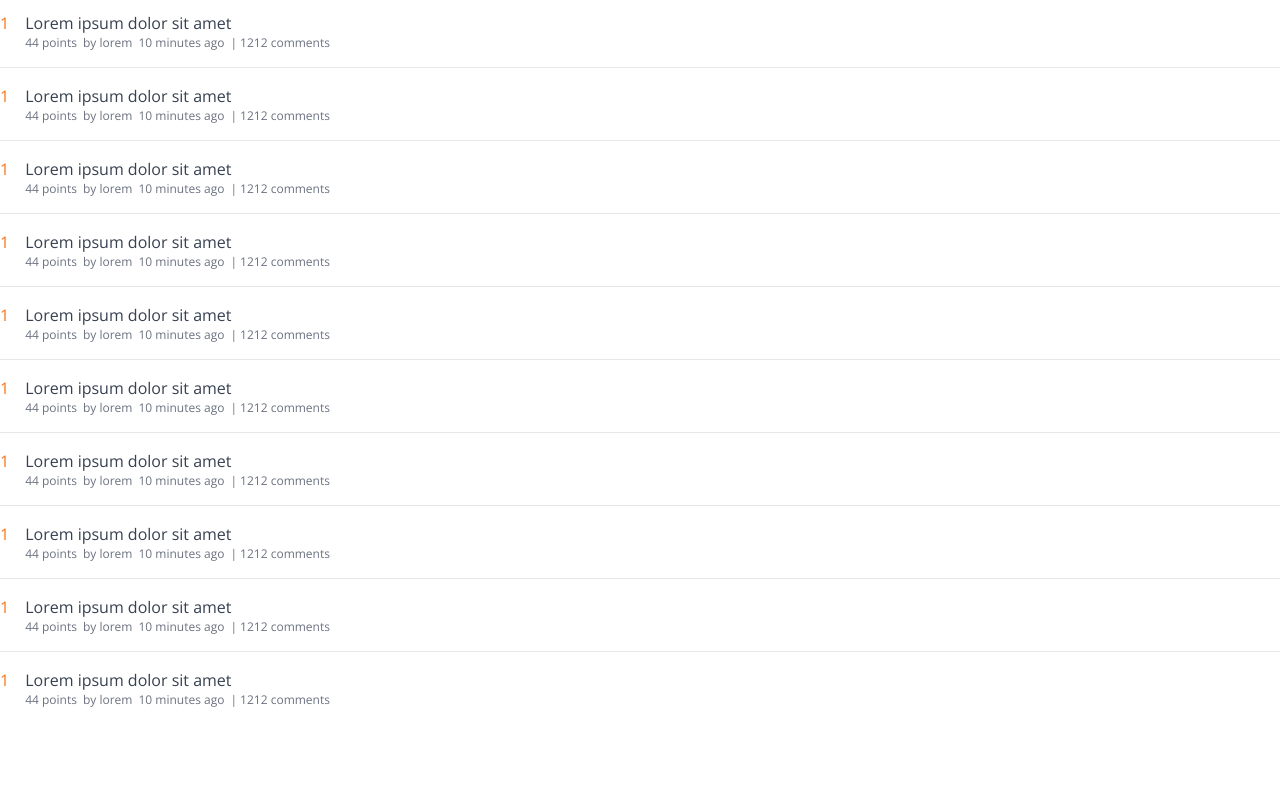
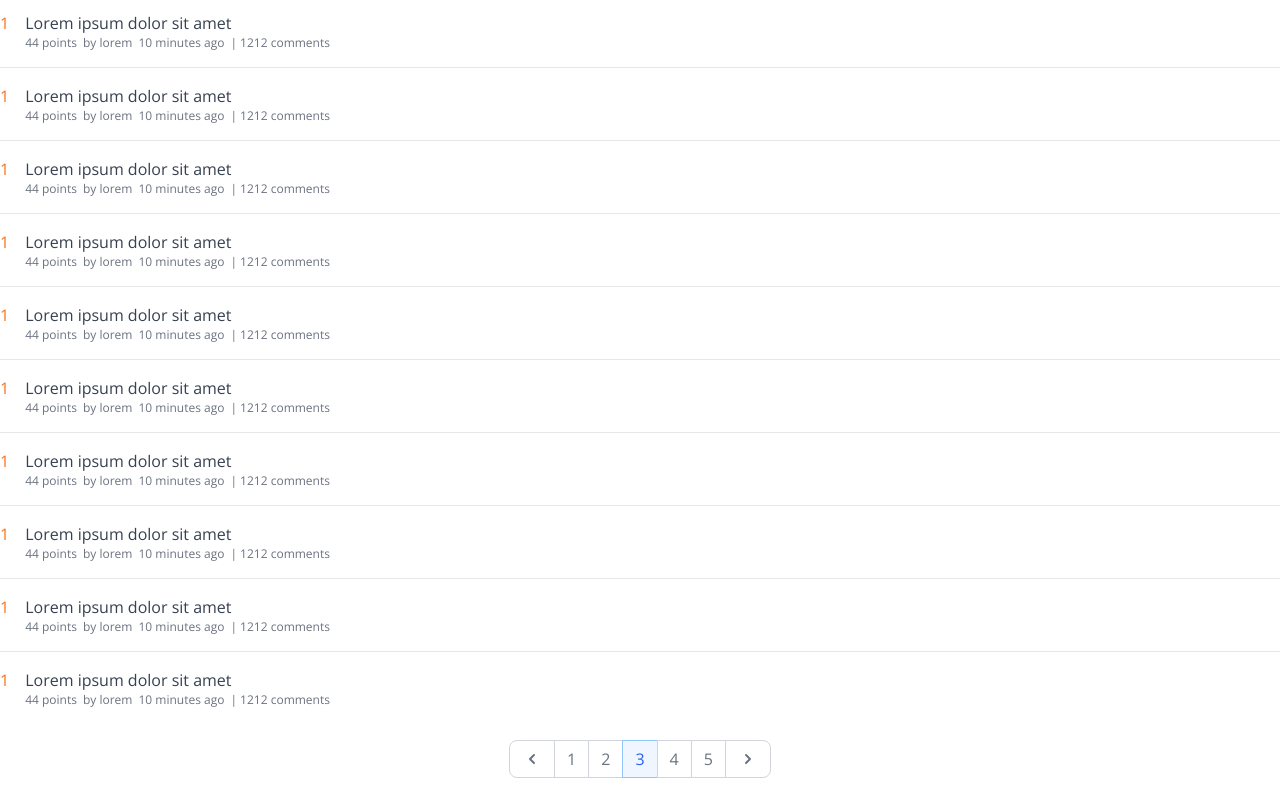
Before and after one commit to h4x0rlol/avito-test-task, a React (Vite) app: page /1 in a window 1280 px wide. Shown: the part 796-1596 px from the top of the page. Before the commit the page ends 1520 px from the top, so only its background shows below. Built offline with nearby package versions, Linux system fonts and the light colour scheme.

Commit message:
feat: add pagination slider

```diff
--- /dev/null
+++ b/src/components/PaginationComponent.tsx
@@ -0,0 +1,96 @@
+export const PaginationComponent = (): JSX.Element => {
+	return (
+		<div className="container flex flex-wrap justify-center items-center mx-auto mt-4 pb-4">
+			<nav>
+				<ul className="inline-flex items-center -space-x-px">
+					<li>
+						<a
+							href="/"
+							className="block py-2 px-3 ml-0 leading-tight text-gray-500 bg-white rounded-l-lg border border-gray-300 hover:bg-gray-100 hover:text-gray-700"
+						>
+							<svg
+								aria-hidden="true"
+								className="w-5 h-5"
+								fill="currentColor"
+								viewBox="0 0 20 20"
+								xmlns="http://www.w3.org/2000/svg"
+							>
+								<path
+									fillRule="evenodd"
+									d="M12.707 5.293a1 1 0 010 1.414L9.414 10l3.293 3.293a1 1 0 01-1.414 1.414l-4-4a1 1 0 010-1.414l4-4a1 1 0 011.414 0z"
+									clipRule="evenodd"
+								/>
+							</svg>
+						</a>
+					</li>
+
+					<li>
+						<a
+							href="/"
+							className="block py-2 px-3 leading-tight text-gray-500 bg-white border border-gray-300 hover:bg-gray-100 hover:text-gray-700"
+						>
+							1
+						</a>
+					</li>
+
+					<li>
+						<a
+							href="/"
+							className="block py-2 px-3 leading-tight text-gray-500 bg-white border border-gray-300 hover:bg-gray-100 hover:text-gray-700"
+						>
+							2
+						</a>
+					</li>
+
+					<li>
+						<a
+							href="/"
+							className="block z-10 py-2 px-3 leading-tight text-blue-600 bg-blue-50 border border-blue-300 hover:bg-blue-100 hover:text-blue-700"
+						>
+							3
+						</a>
+					</li>
+
+					<li>
+						<a
+							href="/"
+							className="block py-2 px-3 leading-tight text-gray-500 bg-white border border-gray-300 hover:bg-gray-100 hover:text-gray-700"
+						>
+							4
+						</a>
+					</li>
+
+					<li>
+						<a
+							href="/"
+							className="block py-2 px-3 leading-tight text-gray-500 bg-white border border-gray-300 hover:bg-gray-100 hover:text-gray-700"
+						>
+							5
+						</a>
+					</li>
+
+					<li>
+						<a
+							href="/"
+							className="block py-2 px-3 leading-tight text-gray-500 bg-white rounded-r-lg border border-gray-300 hover:bg-gray-100 hover:text-gray-700"
+						>
+							<svg
+								aria-hidden="true"
+								className="w-5 h-5"
+								fill="currentColor"
+								viewBox="0 0 20 20"
+								xmlns="http://www.w3.org/2000/svg"
+							>
+								<path
+									fillRule="evenodd"
+									d="M7.293 14.707a1 1 0 010-1.414L10.586 10 7.293 6.707a1 1 0 011.414-1.414l4 4a1 1 0 010 1.414l-4 4a1 1 0 01-1.414 0z"
+									clipRule="evenodd"
+								/>
+							</svg>
+						</a>
+					</li>
+				</ul>
+			</nav>
+		</div>
+	);
+};
--- a/src/pages/Main.tsx
+++ b/src/pages/Main.tsx
@@ -2,6 +2,7 @@ import { Redirect, useParams } from 'react-router-dom';
 import { Button } from '../components/Button';
 import { Navbar } from '../components/Navbar';
 import { NewsList } from '../components/NewsList';
+import { PaginationComponent } from '../components/PaginationComponent';
 
 export const Main = (): JSX.Element => {
 	const { page } = useParams<{ page?: string }>();
@@ -15,6 +16,7 @@ export const Main = (): JSX.Element => {
 		<main className="flex flex-col h-screen">
 			<Navbar button={<Button>Update</Button>} />
 			<NewsList />
+			<PaginationComponent />
 		</main>
 	);
 };
```
